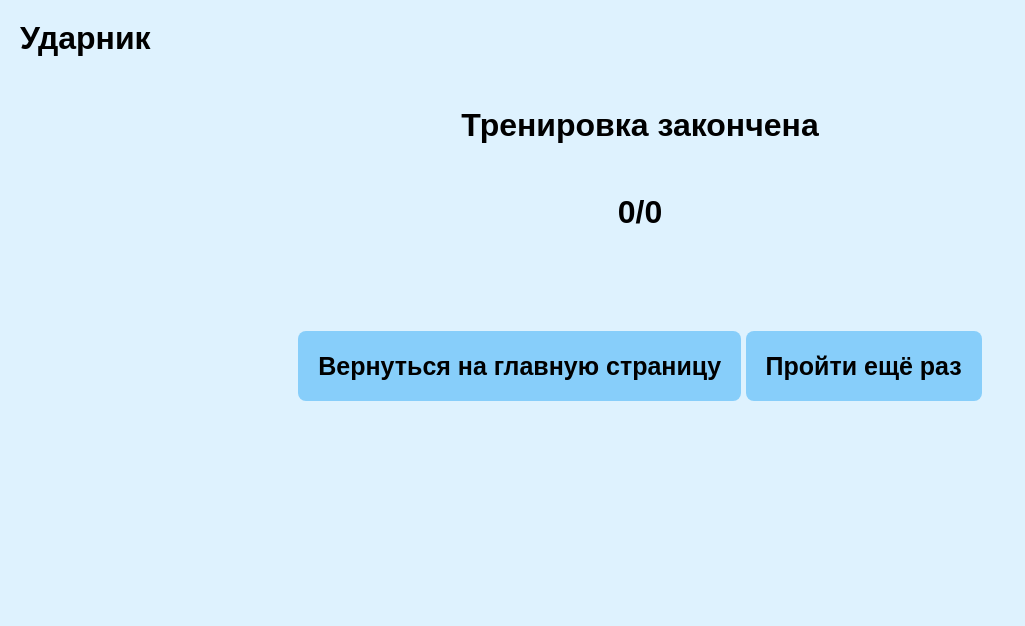
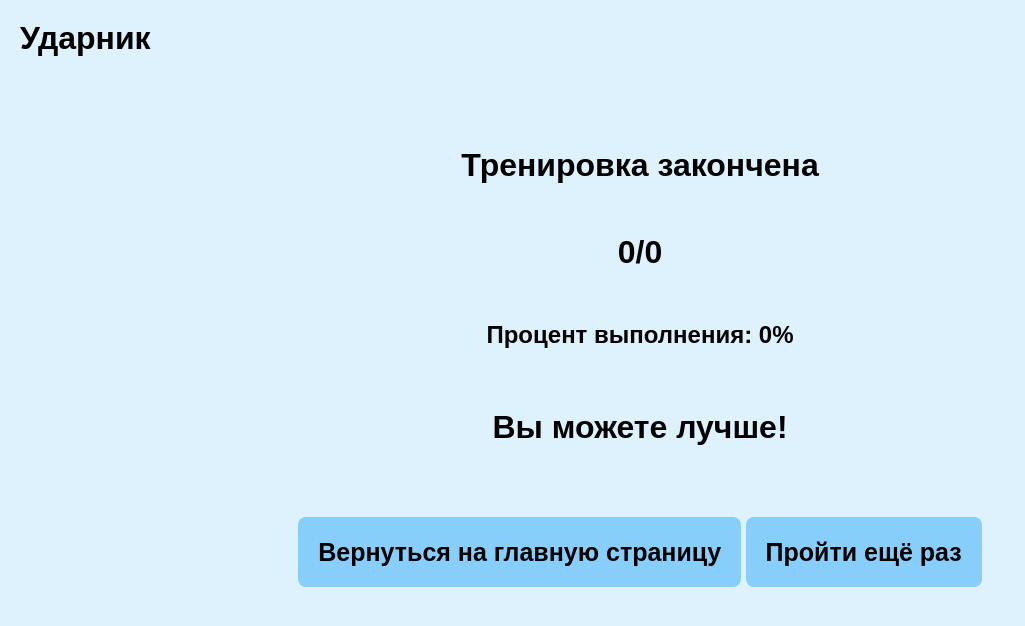
Before and after one commit to Vernka/project_udarnik, a Flask app: page /exercise_pri in a window 1280 px wide. Shown: the top 626 px of the page, without its empty margins (0-1025 px from the left). Run offline with Flask 3, Linux system fonts and the light colour scheme.

Commit message:
Update exercise_pri.html

```diff
--- a/templates/exercise_pri.html
+++ b/templates/exercise_pri.html
@@ -20,6 +20,8 @@
                 color: black;
                 font-weight: bold;
                 border: none;
+                text-align: center;
+                line-height: normal;
             }
 
             .cogl {
@@ -80,8 +82,8 @@
 <form action="/exercise_pri" method="POST">
 {% if data %}
     <div class="buttons-container">
-        <a href="/index" class="link" align="right" style="display: inline-block; weight: 60px; height: 30px; text-align: center; align-items: center; font-size: 20px;">Вернуться на главную страницу</a>
-        <button type="submit" name="action" value="finish" class="link" style="display: inline-block; weight: 60px; height: 50px; text-align: center; align-items: center; font-size: 20px;">Закончить тренировку</button>
+        <a href="/index" class="link" style="display: inline-block; height: 50px; line-height: 50px; font-size: 25px;">Вернуться на главную страницу</a>
+        <button type="submit" name="action" value="finish" class="link" style="display: inline-block; weight: 60px; height: 70px; text-align: center; align-items: center; font-size: 25px;">Закончить тренировку</button>
     </div>
     <div style="text-align: center; margin: 250px 0;">
               {% for elem in data %}
@@ -99,7 +101,7 @@
 
 {% else %}
     <div style="text-align: center;">
-        <h1 style="margin-top: 50px;">Тренировка закончена</h1>
+        <h1 style="margin-top: 90px;">Тренировка закончена</h1>
         <h1 style="margin-top: 50px; margin-bottom: 50px;">{{ yes }}/{{ kolvo }}</h1>
         {% if kolvo > 0 %}
             <h2 style="margin-bottom: 60px;">Процент выполнения: {{ (yes / kolvo * 100)|int }}%</h2>
@@ -119,9 +121,13 @@
                 <h1>Вы можете лучше!</h1>
             {% endif %}
         {% endif %}
+        {% if kolvo == 0 %}
+        <h2 style="margin-bottom: 60px;">Процент выполнения: 0%</h2>
+        <h1>Вы можете лучше!</h1>
+        {% endif %}
         <div class="buttons-container" style="display: inline-block; margin-top: 50px;">
-    <a href="/index" class="link" align="right" style="display: inline-block; weight: 60px; height: 50px; text-align: center; line-height: 50px; align-items: center; font-size: 25px;">Вернуться на главную страницу</a>
-    <a href="/pri_file" class="link" align="right" style="display: inline-block; weight: 60px; height: 50px; text-align: center; line-height: 50px; font-size: 25px;">Пройти ещё раз</a>
+    <a href="/index" class="link" style="display: inline-block; height: 50px; line-height: 50px; font-size: 25px;">Вернуться на главную страницу</a>
+    <a href="/pri_file" class="link" style="display: inline-block; height: 50px; line-height: 50px; font-size: 25px;">Пройти ещё раз</a>
         </div>
     </div>
 {% endif %}
```
